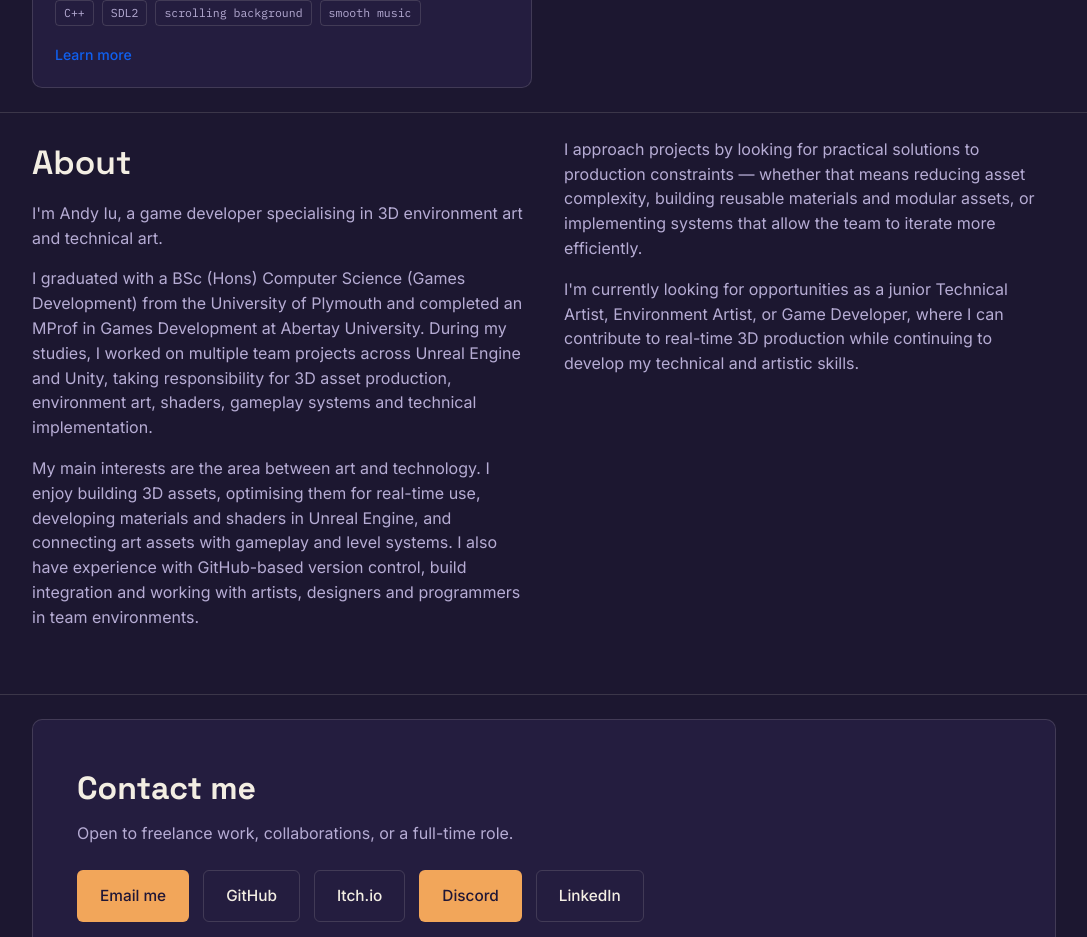
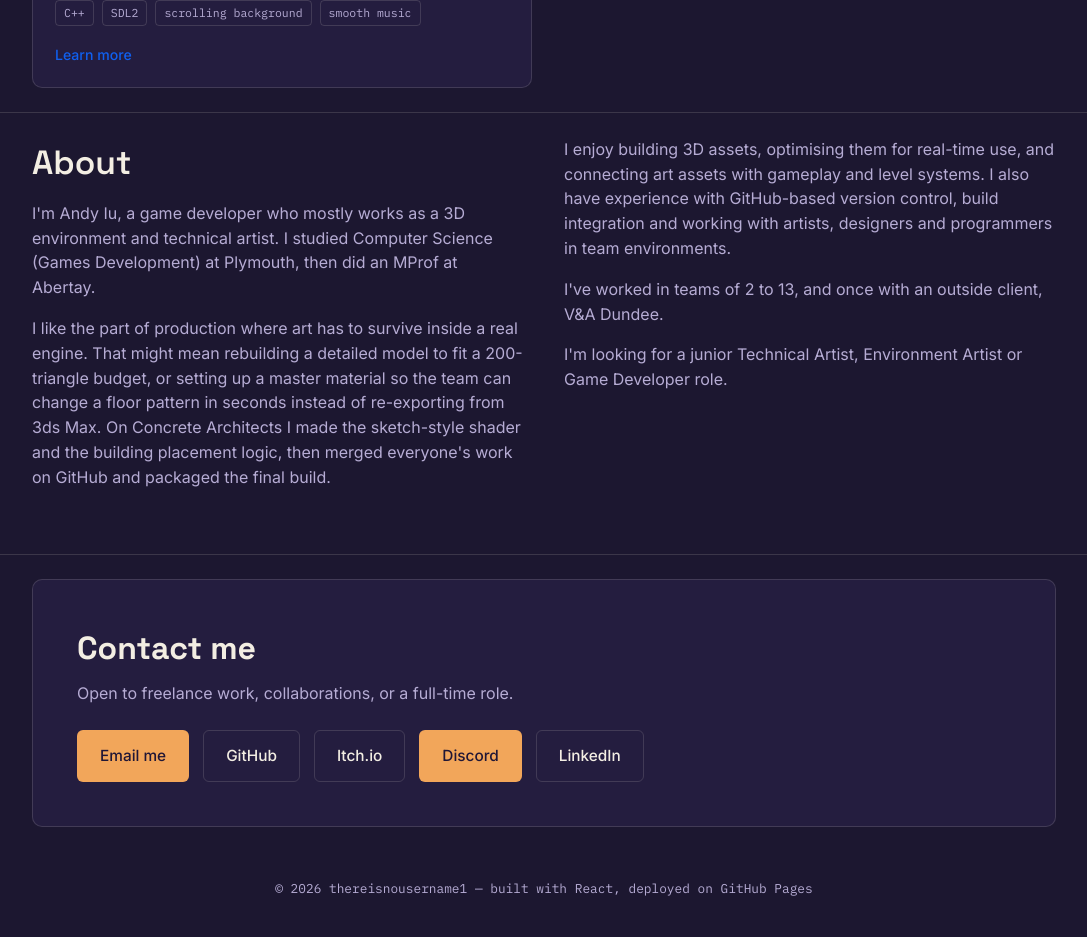
Before and after one commit to thereisnousername1/thereisnousername1.github.io, a React (Vite) app: page / in a window 1280 px wide. Shown: the part 4620-5557 px from the top of the page, without its empty margins (96-1183 px from the left). Built offline with nearby package versions, Linux system fonts and the light colour scheme.

Commit message:
Revise About section for clarity and conciseness
Updated the About section to provide a more concise overview of experience and skills, while removing some repetitive content.

```diff
--- a/src/components/About.jsx
+++ b/src/components/About.jsx
@@ -4,12 +4,13 @@ export default function About() {
       <div className="wrap about-grid">
         <div className="section-head">
           <h2>About</h2>
-          <p>I'm Andy Iu, a game developer specialising in 3D environment art and technical art.</p>
-          <p>I graduated with a BSc (Hons) Computer Science (Games Development) from the University of Plymouth and completed an MProf in Games Development at Abertay University. During my studies, I worked on multiple team projects across Unreal Engine and Unity, taking responsibility for 3D asset production, environment art, shaders, gameplay systems and technical implementation.</p>
-          <p>My main interests are the area between art and technology. I enjoy building 3D assets, optimising them for real-time use, developing materials and shaders in Unreal Engine, and connecting art assets with gameplay and level systems. I also have experience with GitHub-based version control, build integration and working with artists, designers and programmers in team environments.</p>
+          <p>I'm Andy Iu, a game developer who mostly works as a 3D environment and technical artist. I studied Computer Science (Games Development) at Plymouth, then did an MProf at Abertay.</p>
+          <p>I like the part of production where art has to survive inside a real engine. That might mean rebuilding a detailed model to fit a 200-triangle budget, or setting up a master material so the team can change a floor pattern in seconds instead of re-exporting from 3ds Max. On Concrete Architects I made the sketch-style shader and the building placement logic, then merged everyone's work on GitHub and packaged the final build.</p>
           </div>
-        <div><p>I approach projects by looking for practical solutions to production constraints — whether that means reducing asset complexity, building reusable materials and modular assets, or implementing systems that allow the team to iterate more efficiently.</p>
-          <p>I'm currently looking for opportunities as a junior Technical Artist, Environment Artist, or Game Developer, where I can contribute to real-time 3D production while continuing to develop my technical and artistic skills.</p>
+        <div>
+          <p>I enjoy building 3D assets, optimising them for real-time use, and connecting art assets with gameplay and level systems. I also have experience with GitHub-based version control, build integration and working with artists, designers and programmers in team environments.</p>
+          <p>I've worked in teams of 2 to 13, and once with an outside client, V&A Dundee.</p>
+          <p>I'm looking for a junior Technical Artist, Environment Artist or Game Developer role.</p>
 
         </div>
       </div>
```
